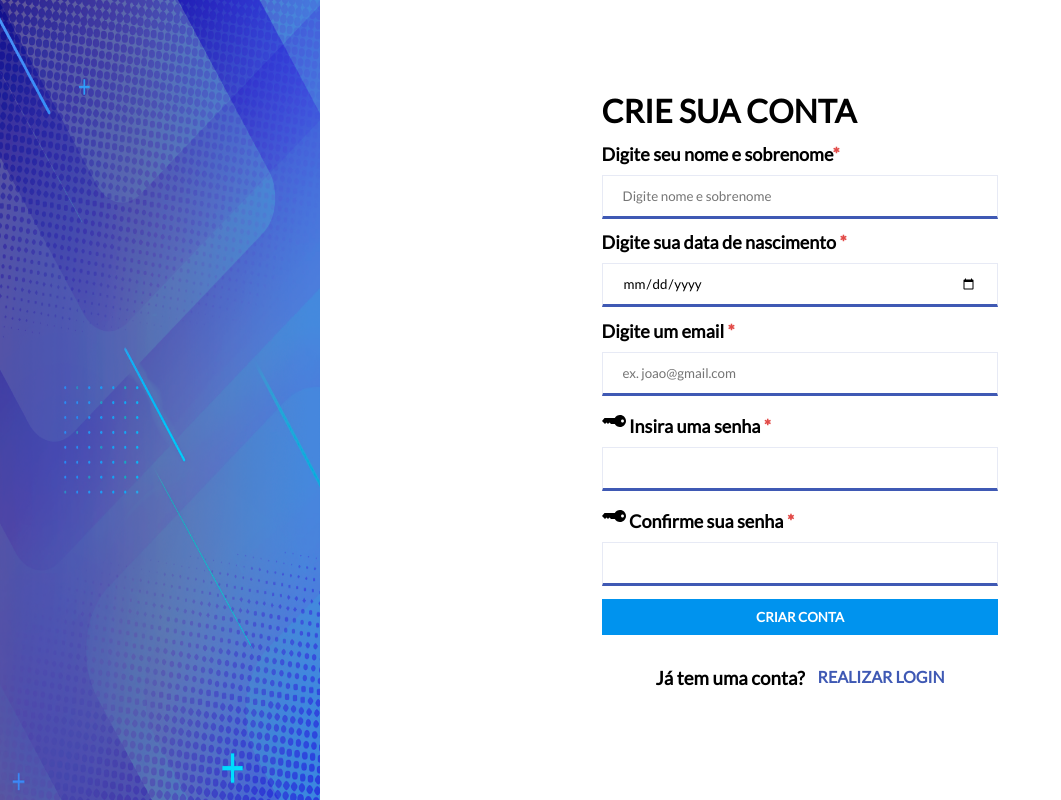
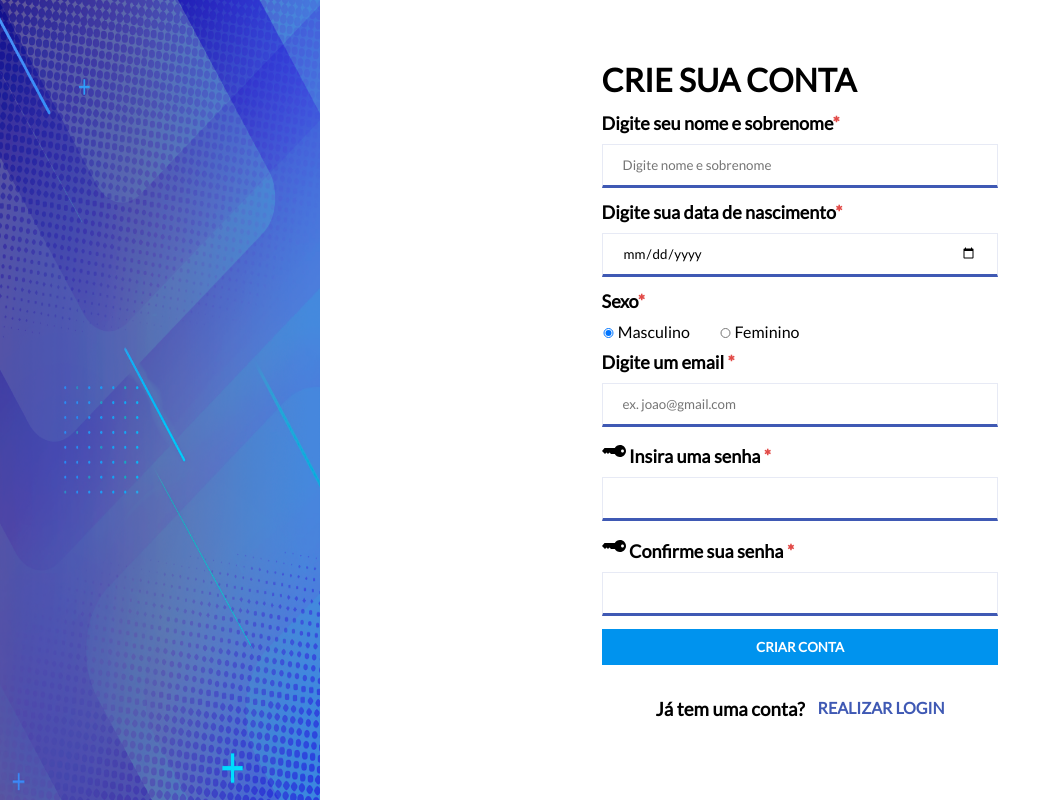
Before and after one commit to daviDsoareSS/tcc-automacao-residencial, a PHP site: page /signup.php in a window 1280 px wide. Shown: the whole page, without its empty margins (0-1061 px from the left). Run offline with PHP 8.4, Linux system fonts and the light colour scheme; some web fonts are replaced.

Commit message:
input sexo adicionado 17.09.2022

```diff
--- a/public/css/styles.css
+++ b/public/css/styles.css
@@ -32,6 +32,7 @@
     justify-content: right;
     align-items: center;
 }
+
 .container-login{
     margin: 20vw;
     min-width: 35vw;
@@ -49,6 +50,7 @@
     display: flex;
     flex-direction: column;
 }
+
 .container-login .top-login h1{
     margin-bottom: 1vw;
 }
@@ -59,6 +61,9 @@
     border-bottom: 3px solid rgb(63, 89, 180,1);
     height: 3vw;
     margin-bottom: 1vw;
+}
+.signup .top-login .container-sexo label{
+    margin-right: 2vw;
 }
 .container-login .top-login small{
     font-size: 18px;
--- a/public/signup.php
+++ b/public/signup.php
@@ -35,7 +35,7 @@
         @import url('https://fonts.googleapis.com/css2?family=Hammersmith+One&family=Inter:wght@700&family=Lato&display=swap');
     </style>
 </head>
-<body id="pag-login">
+<body id="pag-login" class="pag-signup">
 <!-- início do preloader -->
   <div id="preloader">
     <div class="inner">
@@ -69,9 +69,15 @@
 
         <p>Digite seu nome e sobrenome<span>*</span></p>
             <input style="height: 10px;" type="text" name="nome" id="nomeUser" placeholder="Digite nome e sobrenome" required>
-        <p>Digite sua data de nascimento <span>*</span></p>
+        <p>Digite sua data de nascimento<span>*</span></p>
             <input style="height: 10px;" type="date" name="dataNasc" id="dataNasc" placeholder="*somente números" required>
-
+            <div class="container-sexo">
+                <p>Sexo<span>*</span></p>
+                    <input style="height: 10px;" class="sexo-user" type="radio" name="sexoUser" id="sexoMasculino" value="masculino" checked="check">
+                        <label for="sexoMasculino">Masculino</label>
+                    <input style="height: 10px;" class="sexo-user" type="radio" name="sexoUser" id="sexoFeminino" value="feminino">
+                        <label for="sexoFeminino">Feminino</label>
+            </div>
             <p>Digite um email <span>*</span></p>
                 <input style="height: 10px;" class="form-control" type="text" name="email" id="email" placeholder="ex. joao@gmail.com">
             <p><svg width="24" height="24" xmlns="http://www.w3.org/2000/svg" fill-rule="evenodd" clip-rule="evenodd"><path d="M12.804 9c1.038-1.793 2.977-3 5.196-3 3.311 0 6 2.689 6 6s-2.689 6-6 6c-2.219 0-4.158-1.207-5.196-3h-3.804l-1.506-1.503-1.494 1.503-1.48-1.503-1.52 1.503-3-3.032 2.53-2.968h10.274zm7.696 1.5c.828 0 1.5.672 1.5 1.5s-.672 1.5-1.5 1.5-1.5-.672-1.5-1.5.672-1.5 1.5-1.5z"/></svg> Insira uma senha <span>*</span></p>
```
